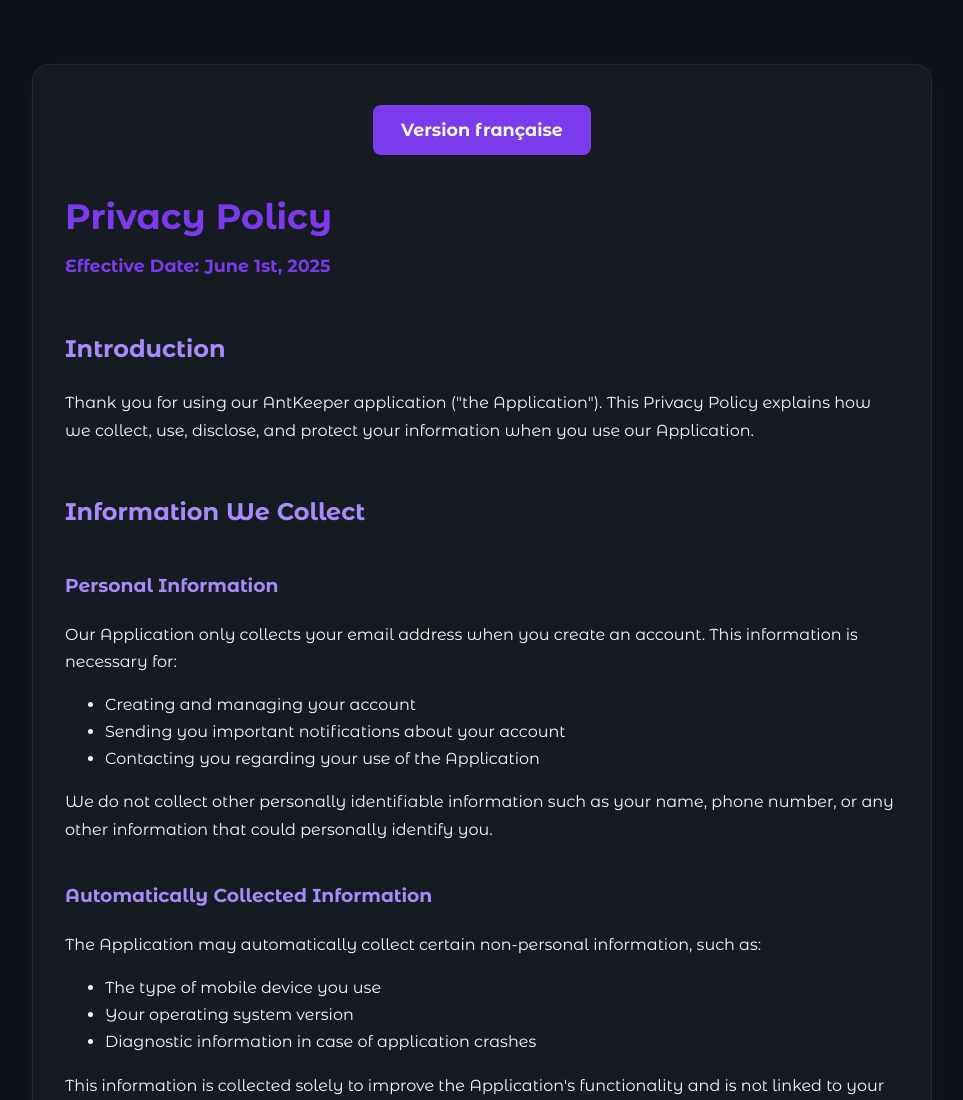
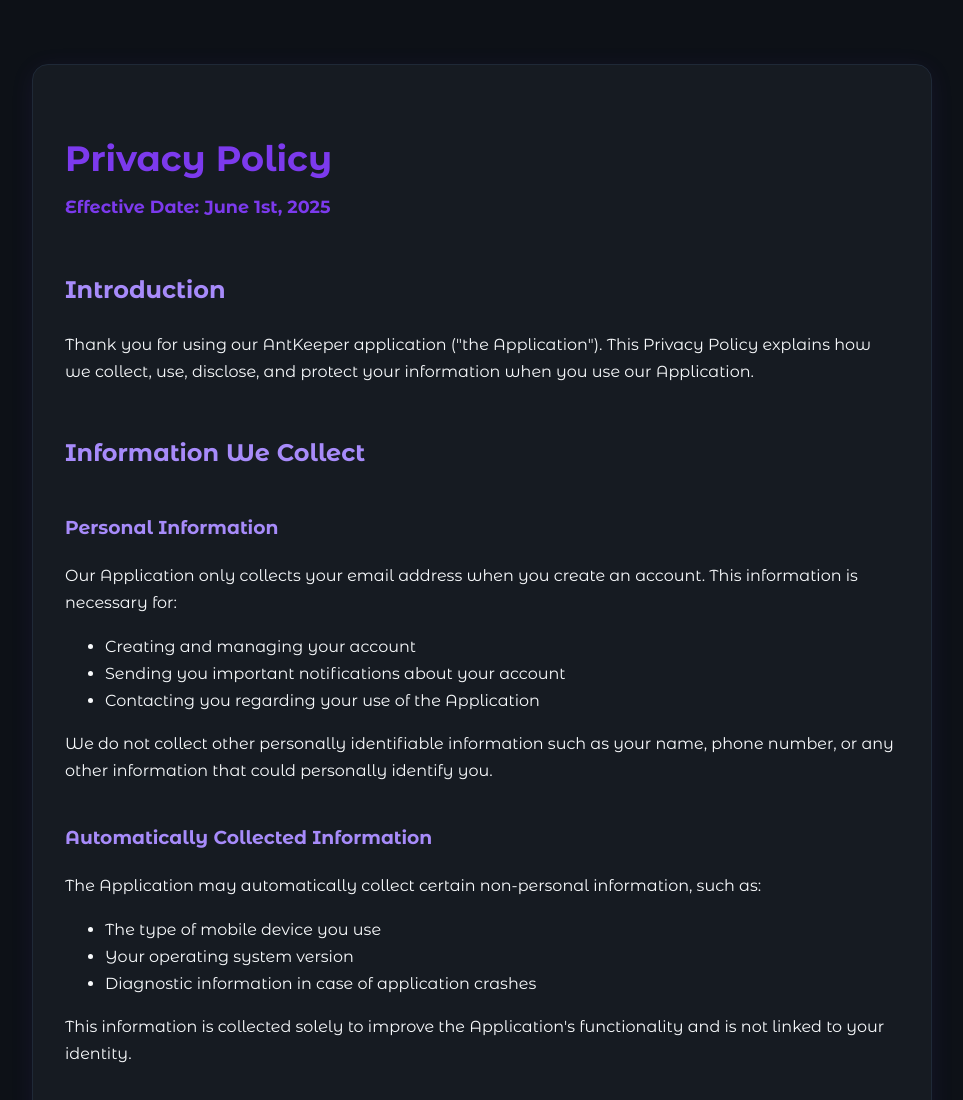
Before and after one commit to Almana-cc/antkeeper-privacy, a plain HTML site: page privacy-policy-en.html in a window 1280 px wide. Shown: the top 1100 px of the page, without its empty margins (158-1121 px from the left). Drawn offline with Linux system fonts and the light colour scheme.

Commit message:
remove button

```diff
--- a/privacy-policy-en.html
+++ b/privacy-policy-en.html
@@ -76,32 +76,10 @@
             margin-bottom: 32px;
             font-size: 1.1rem;
         }
-        .lang-link {
-            text-align: center;
-            margin-bottom: 32px;
-        }
-        .lang-link a {
-            color:#F8FAFC;
-            background:#7C3AED;
-            padding:10px 28px;
-            border-radius:8px;
-            text-decoration:none;
-            font-weight:700;
-            font-size:1.1rem;
-            transition:background 0.2s, color 0.2s;
-            display:inline-block;
-        }
-        .lang-link a:hover {
-            background: #7C3AED;
-            color: #F8FAFC;
-        }
     </style>
 </head>
 <body>
     <div class="container">
-        <div class="lang-link">
-            <a href="privacy-policy.html">Version française</a>
-        </div>
         <h1>Privacy Policy</h1>
         <p class="date-policy"><strong>Effective Date: June 1st, 2025</strong></p>
 
```
Also changed, not shown: privacy-policy.html (+0 -3 lines), terms-en.html (+0 -3 lines), terms-fr.html (+0 -3 lines).
